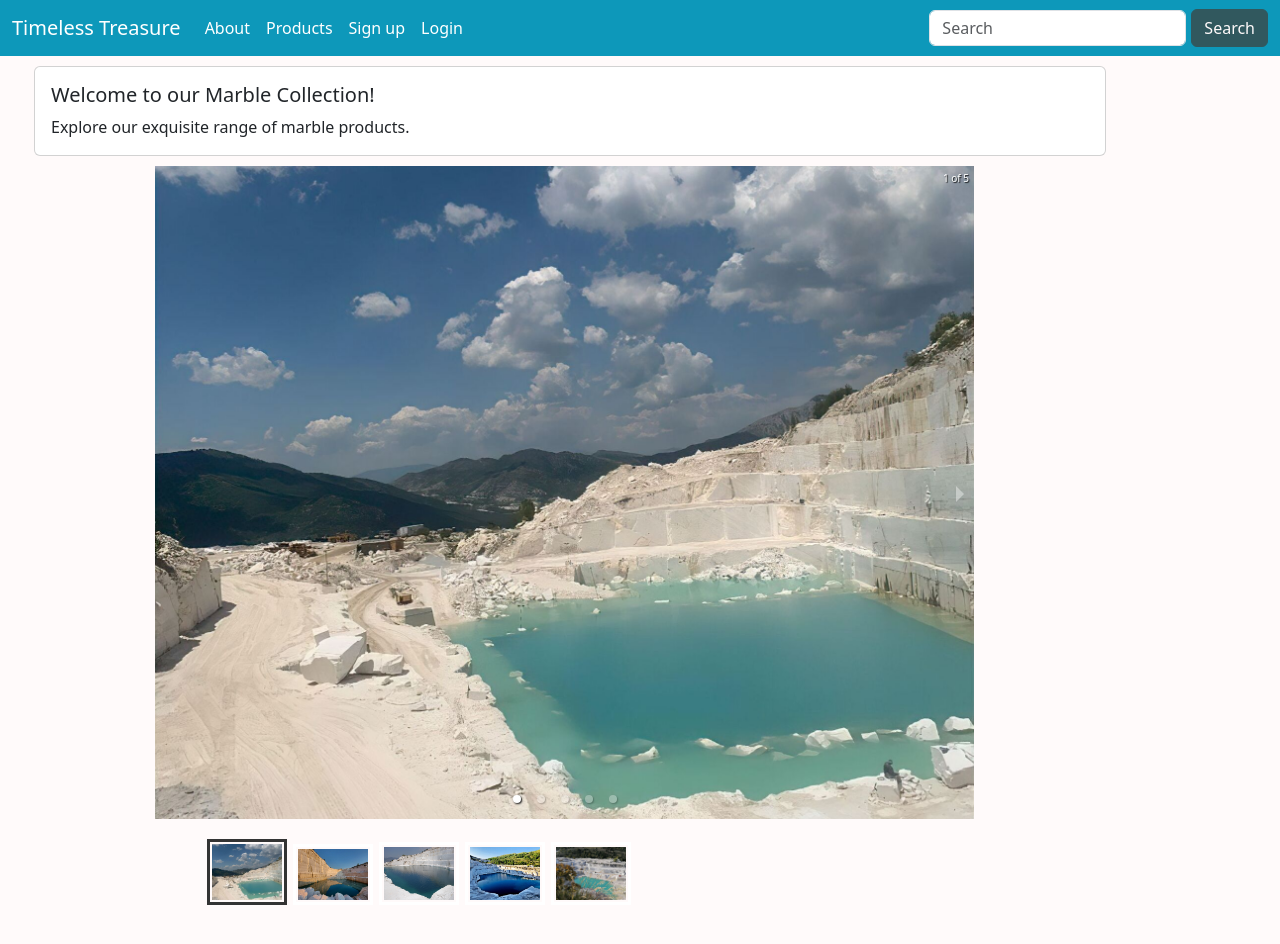
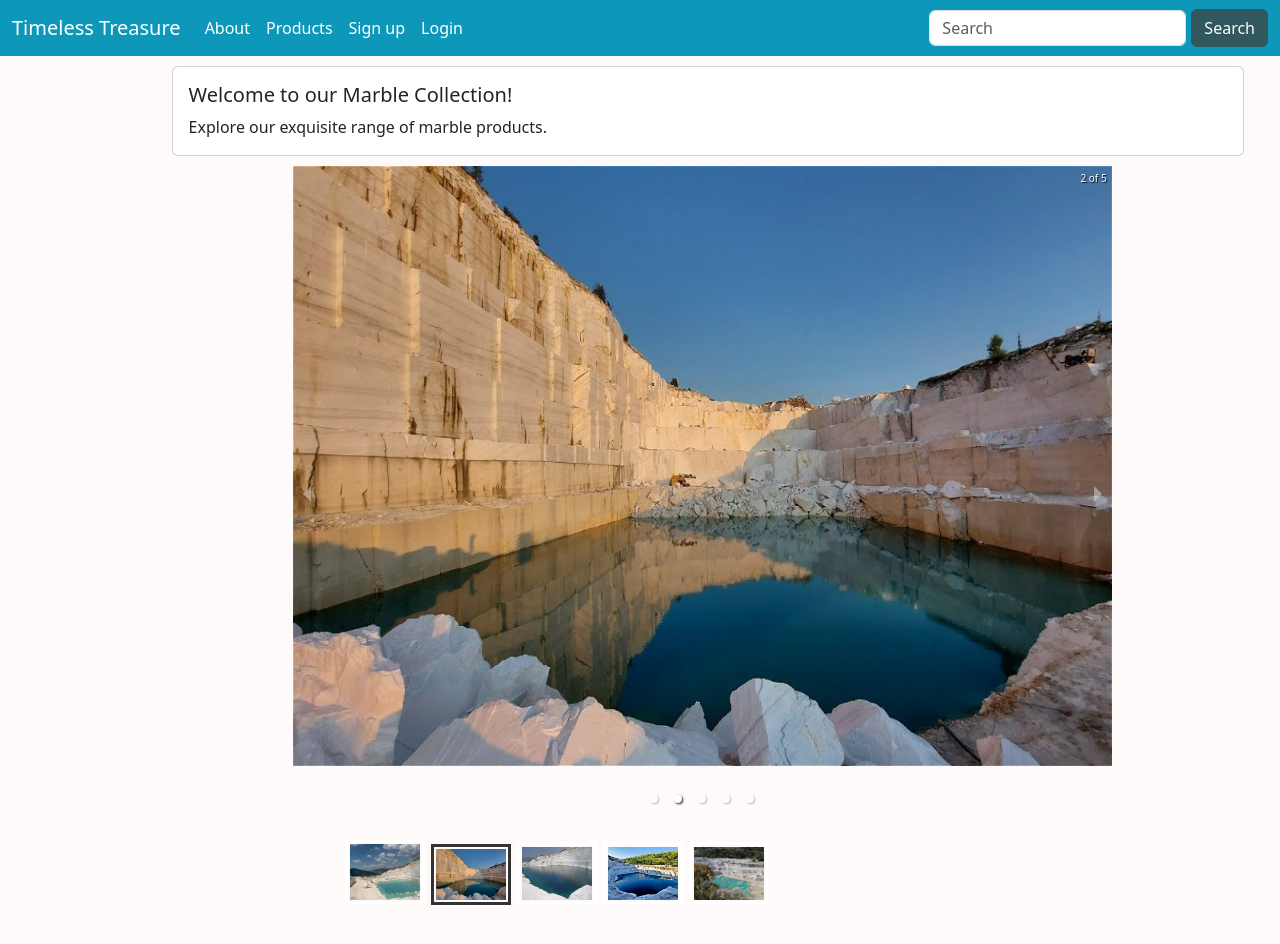
Before and after one commit to edameska/SIS3, a React (Create React App) app in the folder frontend/fronend-sb/: page / in a window 1280 px wide. Shown: the top 944 px of the page. Built offline with nearby package versions, Linux system fonts and the light colour scheme; no server answers.

Commit message:
fixed up some issues with the homepage

```diff
--- a/frontend/fronend-sb/src/App.js
+++ b/frontend/fronend-sb/src/App.js
@@ -123,9 +123,9 @@ class App extends Component {
 
   render() {
     return (
-      <div id="APP" className="container-fluid">
+      <div id="APP" className="container-fluid" >
          <div id="menu" className="row">
-          <nav className="navbar navbar-expand-lg navbar-light" style={{ width: "100%" }}>
+          <nav className="navbar navbar-expand-lg ">
             <div className="container-fluid">
               <a onClick={()=>this.QSetView({page:"home"})}className="navbar-brand" href="#">
                 Timeless Treasure
@@ -240,7 +240,7 @@ class App extends Component {
           </nav>
         </div>
 
-        <div id="viewer" className="row container">
+        <div id="viewer" className="row container" style={{marginLeft:"10%"}}>
           {this.QGetView(this.state)}
 
         </div>
--- a/frontend/fronend-sb/src/CustomComponents/HomeView.js
+++ b/frontend/fronend-sb/src/CustomComponents/HomeView.js
@@ -6,7 +6,7 @@ import MarbleLake4 from "../Images/MarbleLake4.jpg";
 import MarbleLake5 from "../Images/MarbleLake5.jpg";
 
 import { Carousel } from 'react-responsive-carousel';
-import "react-responsive-carousel/lib/styles/carousel.min.css"; // requires a loader
+import "react-responsive-carousel/lib/styles/carousel.min.css";
 
 
 class HomeView extends Component {
@@ -14,7 +14,7 @@ class HomeView extends Component {
 
     render() {
       return (
-          <div>
+          <div >
               <div className="card" style={{margin:"10px"}}>
                   <div className="card-body">
                       <h5 className="card-title">Welcome to our Marble Collection!</h5>
@@ -22,7 +22,7 @@ class HomeView extends Component {
                   </div>
               </div>
 
-              <Carousel className="mainCaruselDiv">
+              <Carousel className="mainCaruselDiv" autoPlay={true} interval={4000} infiniteLoop={true}>
               <div>
                       <img className="carousel" src={MarbleLake5} />
                   </div>
```
